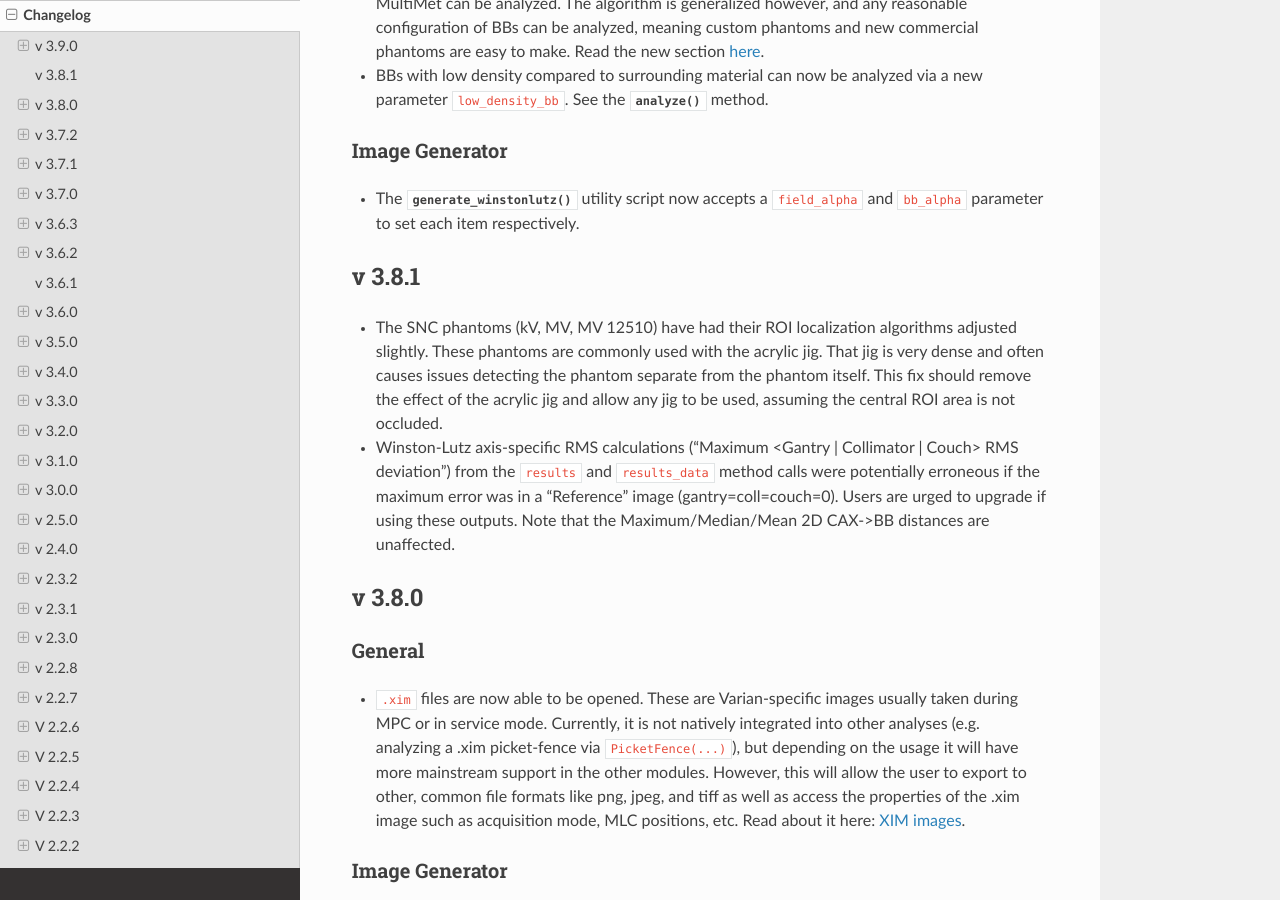
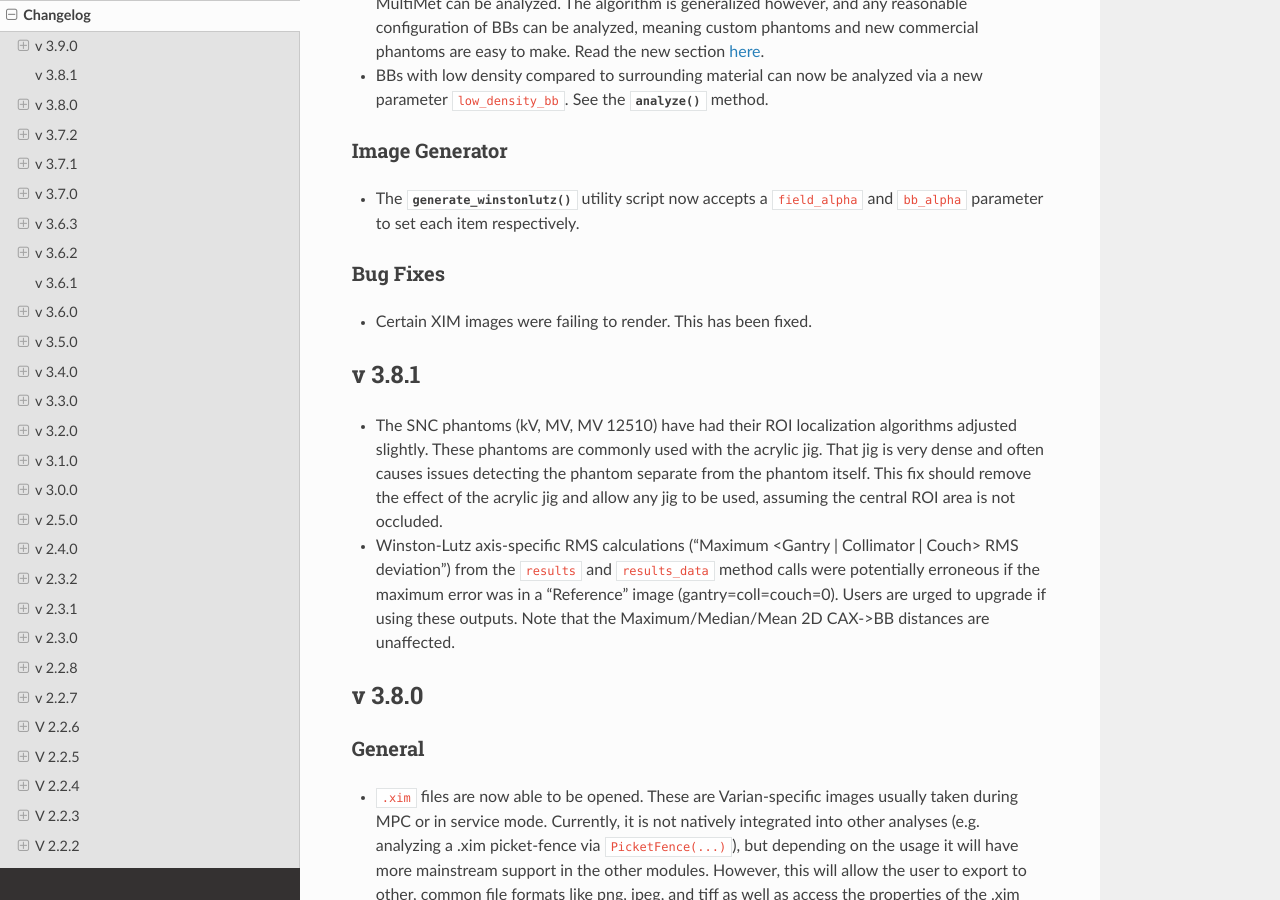
Before and after one commit to jrkerns/pylinac, a Sphinx documentation site: the page built from docs/source/changelog.rst, in a window 1280 px wide and 900 px high, scrolled down 740 px. Built offline with Sphinx 7.4.7 and the Read the Docs theme 2.0.0, drawn with Linux system fonts in a browser that asks for light colours; cross-references to code outside the pages are shown as plain code.

Commit message:
add change log for fix

```diff
--- a/docs/source/changelog.rst
+++ b/docs/source/changelog.rst
@@ -37,6 +37,11 @@ Image Generator
 
 * The :meth:`~pylinac.core.image_generator.utils.generate_winstonlutz` utility script now accepts a ``field_alpha`` and ``bb_alpha`` parameter to set
   each item respectively.
+
+Bug Fixes
+^^^^^^^^^
+
+* Certain XIM images were failing to render. This has been fixed.
 
 v 3.8.1
 -------
```
